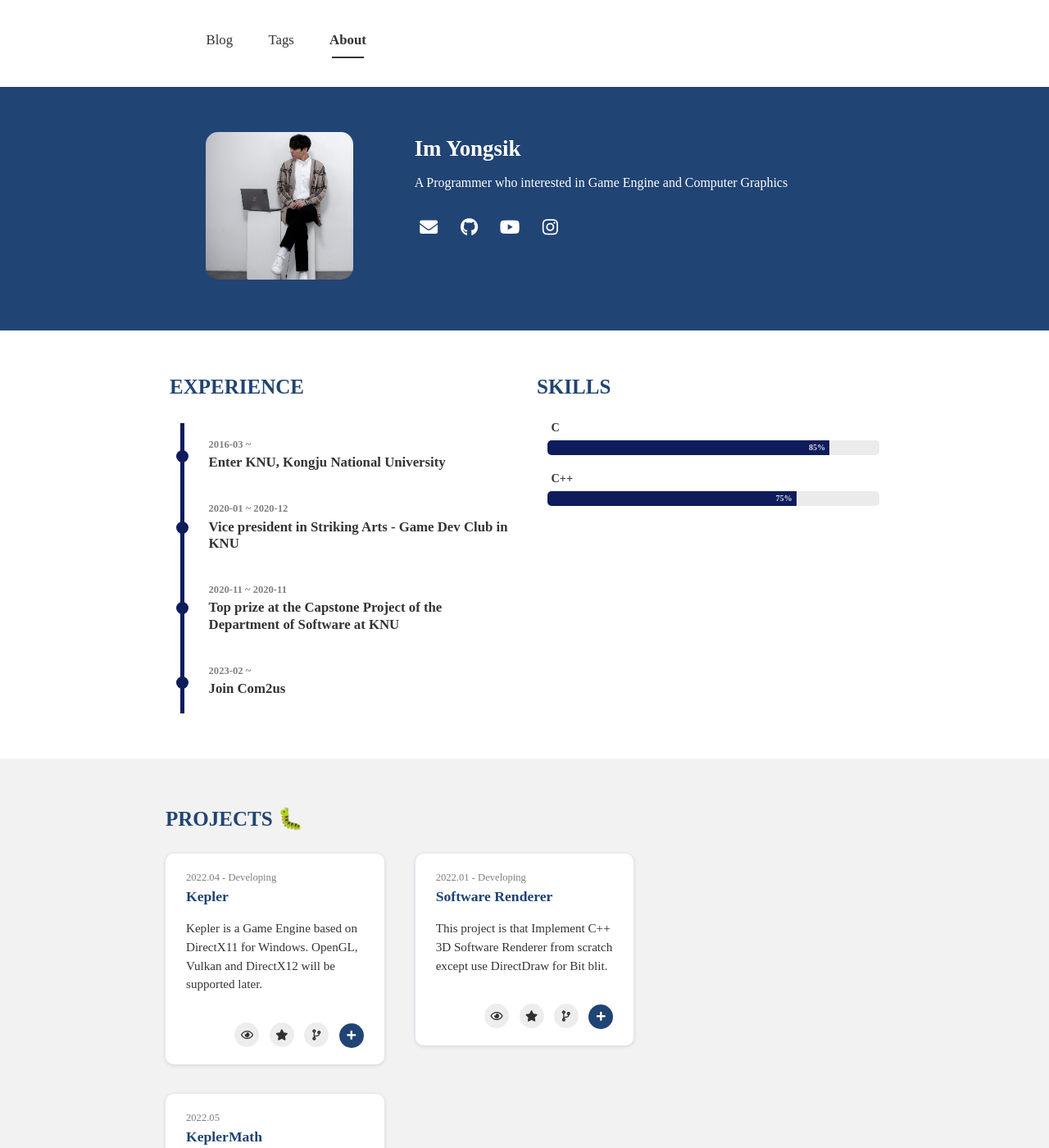
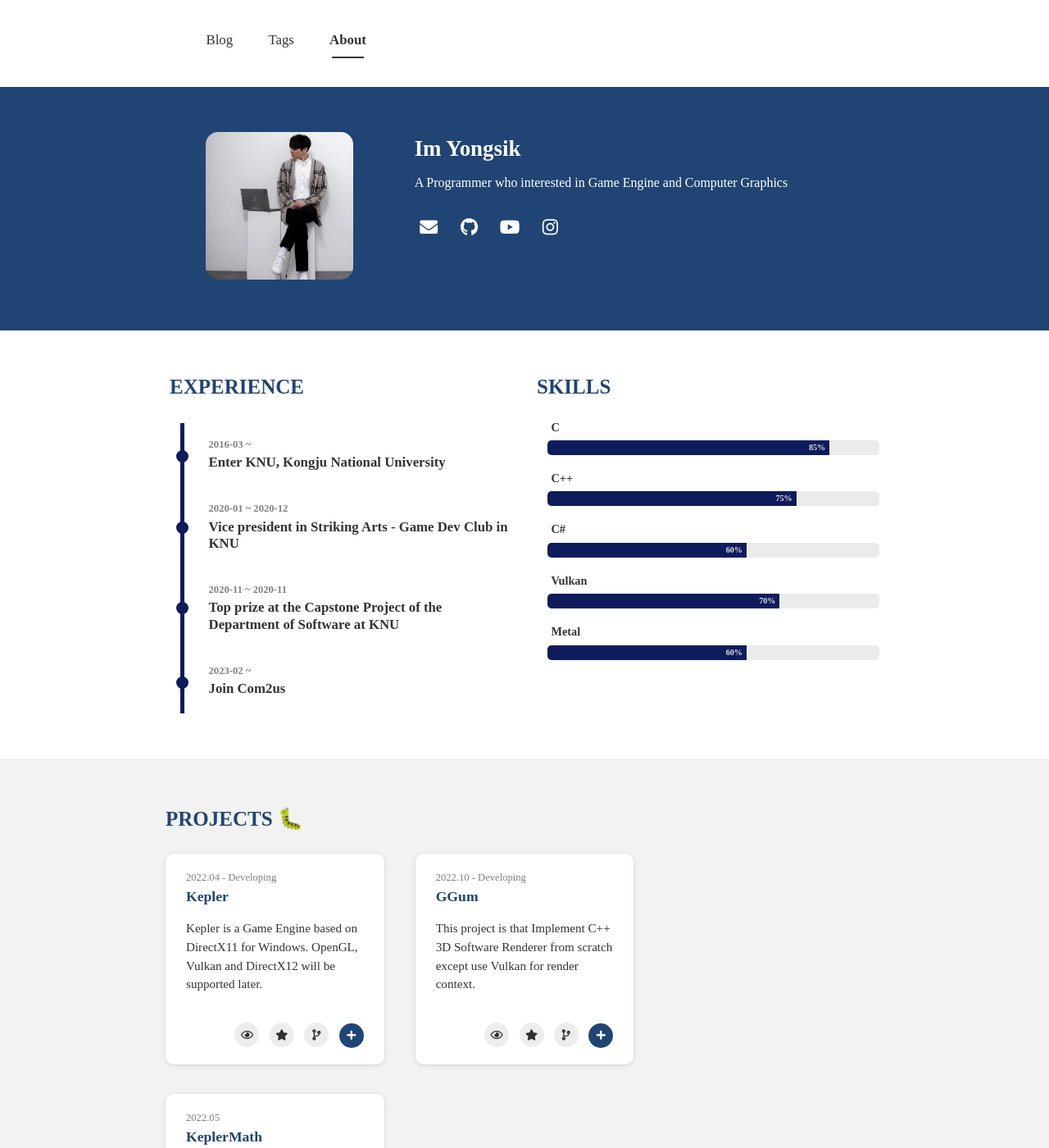
Before and after one commit to Hamsik2rang/Hamsik2rang.github.io, a Jekyll site: the page built from portfolio.html, in a window 1280 px wide and 1400 px high. Shown: the whole window at 82% size. Built offline with Jekyll 4.4.1, drawn with Linux system fonts in a browser that asks for light colours; nearby versions of some CDN libraries; some web fonts are replaced.

Commit message:
Project 및 Portfolio 업로드

```diff
--- a/_config.yml
+++ b/_config.yml
@@ -30,6 +30,12 @@ theme_settings:
         value: 85 # Percent value
       - skill: C++
         value: 75
+      - skill: C#
+        value: 60
+      - skill: Vulkan
+        value: 70
+      - skill: Metal
+        value: 60
 
   # Icons
   icons:
--- a/_data/projects.yml
+++ b/_data/projects.yml
@@ -21,9 +21,9 @@
 - project:
     print: True # If 'False' is selected, it will not be displayed in 'home.html > aside > .proj-content'.
     modal: True # If 'True' is selected, modal can open in 'portfolio.html'.
-    url: https://github.com/Hamsik2rang/Software-Renderer # Full URL
+    url: https://github.com/Hamsik2rang/GGum # Full URL
     image: # path: assets/project/
-    date: 2022.01 - Developing
-    title: Software Renderer
+    date: 2022.10 - Developing
+    title: GGum
     summary: Software Renderer using C++, DirectDraw and WinAPI
-    description: This project is that Implement C++ 3D Software Renderer from scratch except use DirectDraw for Bit blit.
+    description: This project is that Implement C++ 3D Software Renderer from scratch except use Vulkan for render context.
```
